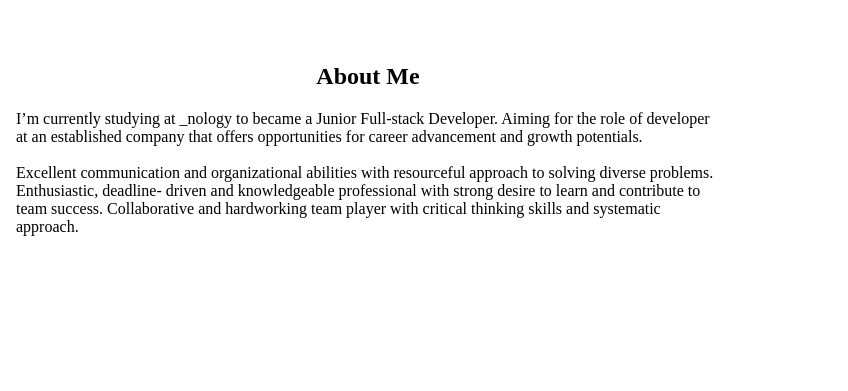
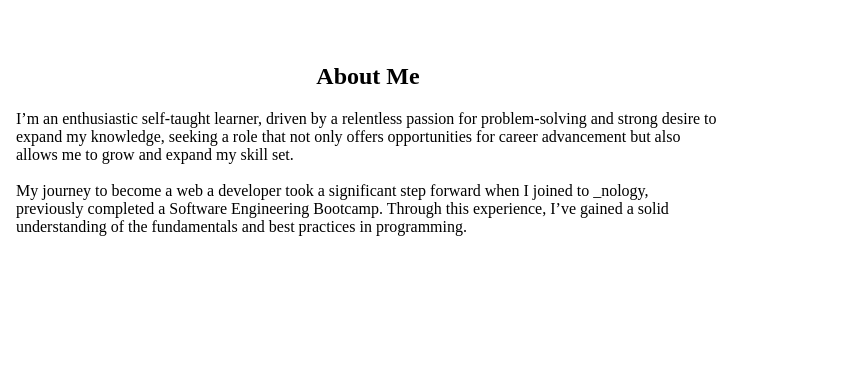
Before and after one commit to sabifromtherock/portfolio, a plain HTML site: page index.html in a window 1280 px wide. Shown: the part 375-766 px from the top of the page, 432-1280 px from the left. Drawn offline with Linux system fonts and the light colour scheme.

Commit message:
updated html

```diff
--- a/index.html
+++ b/index.html
@@ -44,18 +44,17 @@
             alt="picture of Sabi"
           />
           <p class="about__description">
-            I’m currently studying at _nology to became a Junior Full-stack
-            Developer. Aiming for the role of developer at an established
-            company that offers opportunities for career advancement and growth
-            potentials.
+            I’m an enthusiastic self-taught learner, driven by a relentless
+            passion for problem-solving and strong desire to expand my
+            knowledge, seeking a role that not only offers opportunities for
+            career advancement but also allows me to grow and expand my skill
+            set.
             <br />
             <br />
-            Excellent communication and organizational abilities with
-            resourceful approach to solving diverse problems. Enthusiastic,
-            deadline- driven and knowledgeable professional with strong desire
-            to learn and contribute to team success. Collaborative and
-            hardworking team player with critical thinking skills and systematic
-            approach.
+            My journey to become a web a developer took a significant step
+            forward when I joined to _nology, previously completed a Software
+            Engineering Bootcamp. Through this experience, I’ve gained a solid
+            understanding of the fundamentals and best practices in programming.
           </p>
         </div>
       </section>
@@ -88,7 +87,7 @@
               src="./assets/Project-Image.svg"
               alt="project screenshot"
             />
-            <div class="project-card__text-container">
+            <div class="project-card__content">
               <h3 class="project-card__lang">Coming soon...</h3>
               <h2 class="project-card__title">Coming soon...</h2>
               <p class="project-card__description">Coming soon...</p>
@@ -102,7 +101,7 @@
               src="./assets/Project-Image.svg"
               alt="project screenshot"
             />
-            <div class="project-card__text-container">
+            <div class="project-card__content">
               <h3 class="project-card__lang">Coming soon...</h3>
               <h2 class="project-card__title">Coming soon...</h2>
               <p class="project-card__description">Coming soon...</p>
@@ -116,7 +115,7 @@
               src="./assets/Project-Image.svg"
               alt="project screenshot"
             />
-            <div class="project-card__text-container">
+            <div class="project-card__content">
               <h3 class="project-card__lang">Coming soon...</h3>
               <h2 class="project-card__title">Coming soon...</h2>
               <p class="project-card__description">Coming soon...</p>
```
